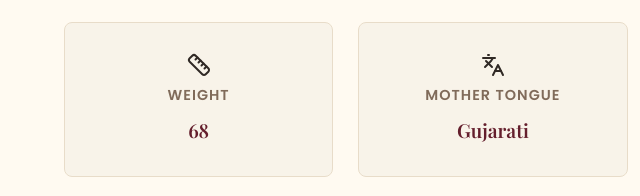
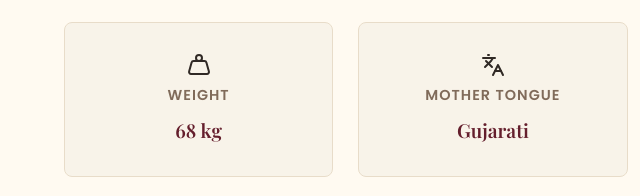
Before and after one commit to Arpitkukadiya/arpit-biodata, a plain HTML site: page index.html in a window 1280 px wide. Shown: the part 3368-3564 px from the top of the page, 0-640 px from the left. Drawn offline with nearby package versions, Linux system fonts and the light colour scheme; a web font is replaced by a local one.

Commit message:
weight sembol changes

```diff
--- a/index.html
+++ b/index.html
@@ -184,9 +184,9 @@
                 </div>
 
                 <div class="detail-card reveal-up delay-2">
-                    <i data-lucide="ruler"></i>
-                    <h4>weight</h4>
-                    <p>68</p>
+                    <i data-lucide="weight"></i>
+                    <h4>Weight</h4>
+                    <p>68 kg</p>
                 </div>
                 <div class="detail-card reveal-up delay-3">
                     <i data-lucide="languages"></i>
```
